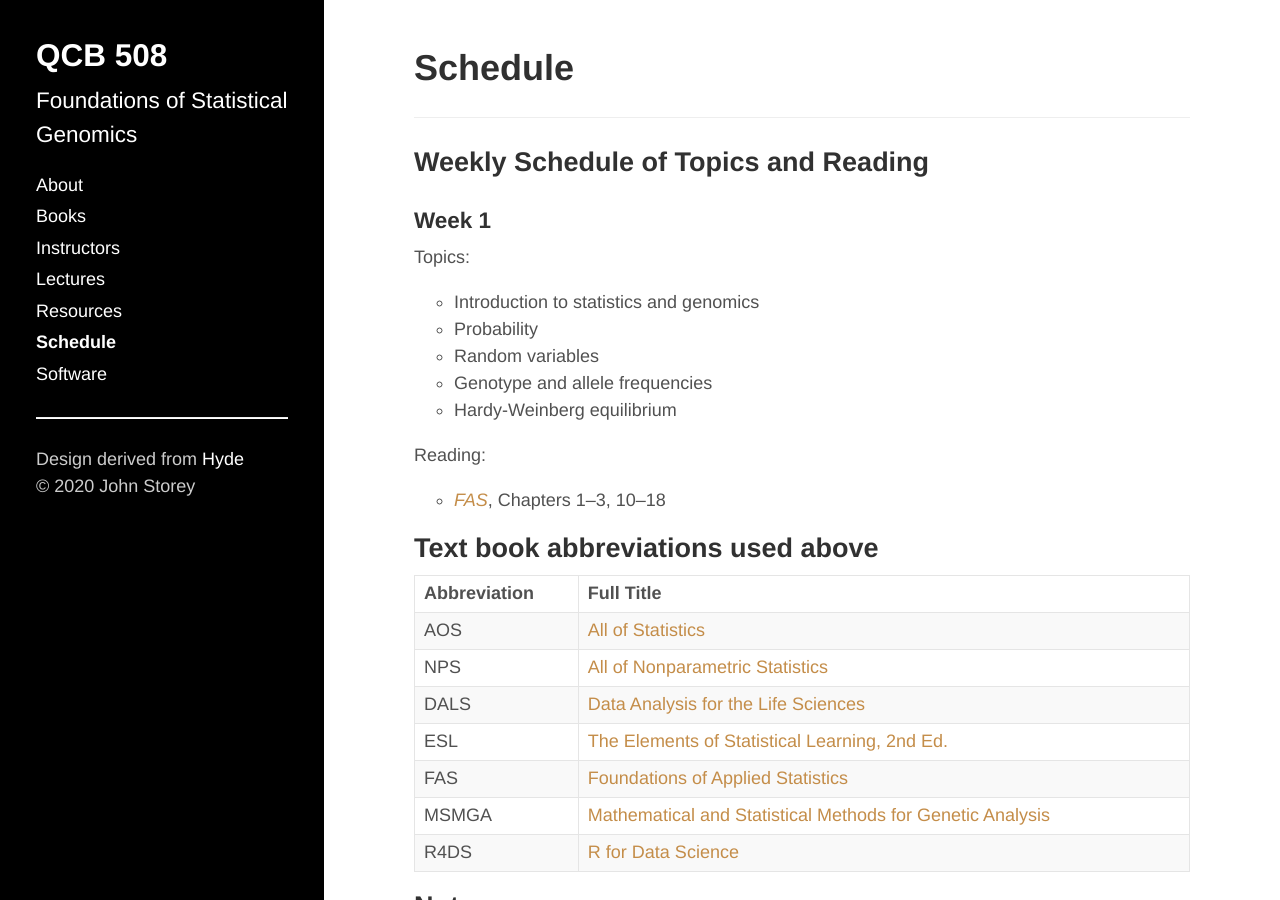
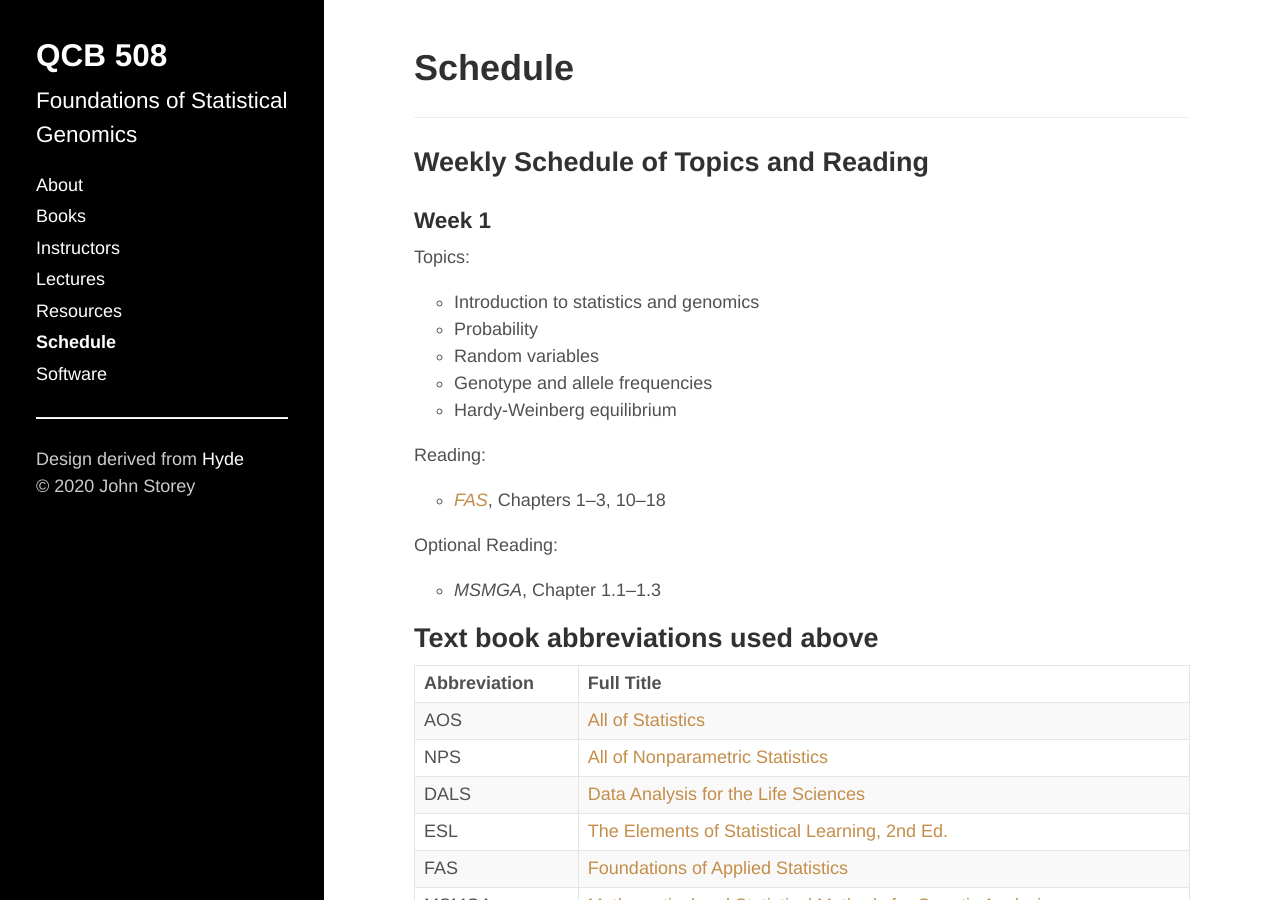
Before and after one commit to jdstorey/fsg, a Jekyll site: the page built from docs/schedule.md, in a window 1280 px wide and 900 px high. Built offline with Jekyll 4.4.1, drawn with Linux system fonts in a browser that asks for light colours.

Commit message:
updated optional reading

```diff
--- a/docs/schedule.md
+++ b/docs/schedule.md
@@ -20,6 +20,10 @@ Topics:
 Reading:
 
 - [*FAS*](https://jdstorey.org/fas/index.html), Chapters 1--3, 10--18
+
+Optional Reading:
+
+- *MSMGA*, Chapter 1.1--1.3
 
 <!--
 ### Week 2
```
